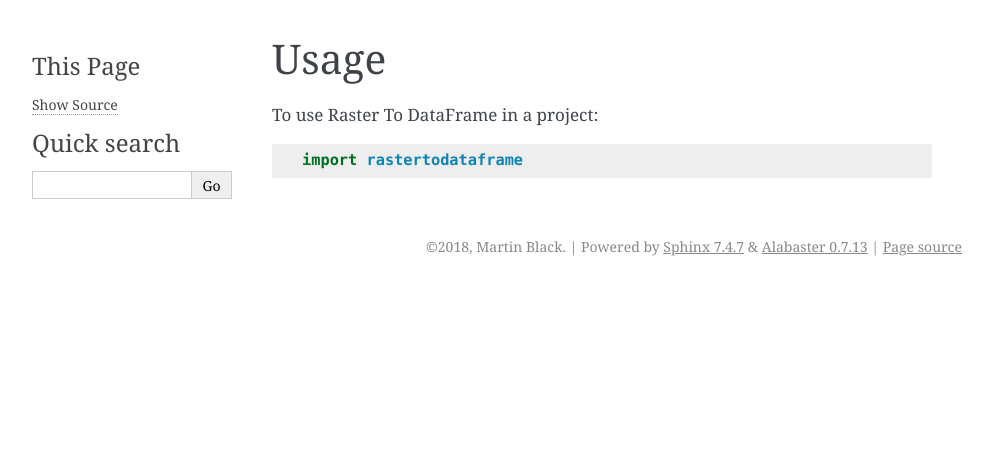
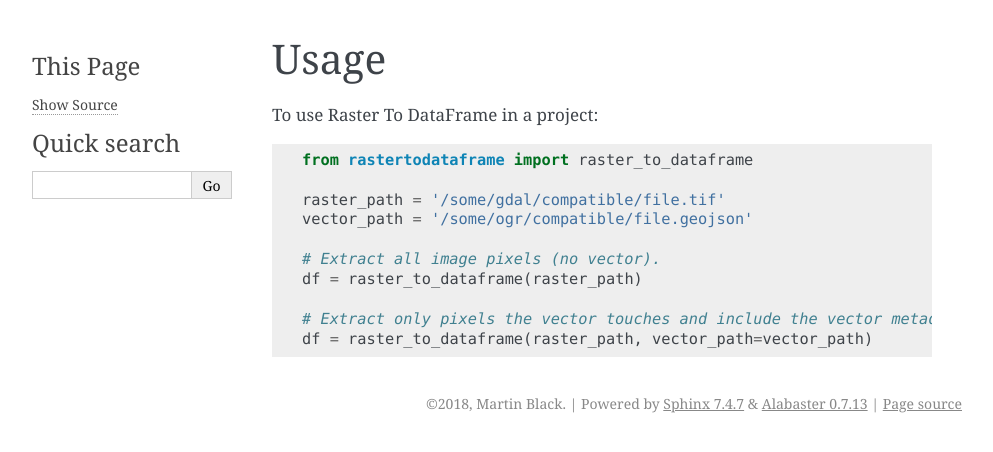
Before and after one commit to mblackgeo/rastertodataframe, a Sphinx documentation site: the page built from docs/usage.rst, in a window 1280 px wide. Shown: the top 452 px of the page, without its empty margins (148-1141 px from the left). Built offline with Sphinx 7.4.7, drawn with Linux system fonts in a browser that asks for light colours; pages that are not in the unit, such as notebooks, are missing from menus.

Commit message:
Add example.

```diff
--- a/docs/usage.rst
+++ b/docs/usage.rst
@@ -4,4 +4,13 @@ Usage
 
 To use Raster To DataFrame in a project::
 
-    import rastertodataframe
+    from rastertodataframe import raster_to_dataframe
+
+    raster_path = '/some/gdal/compatible/file.tif'
+    vector_path = '/some/ogr/compatible/file.geojson'
+
+    # Extract all image pixels (no vector).
+    df = raster_to_dataframe(raster_path)
+
+    # Extract only pixels the vector touches and include the vector metadata.
+    df = raster_to_dataframe(raster_path, vector_path=vector_path)
```
